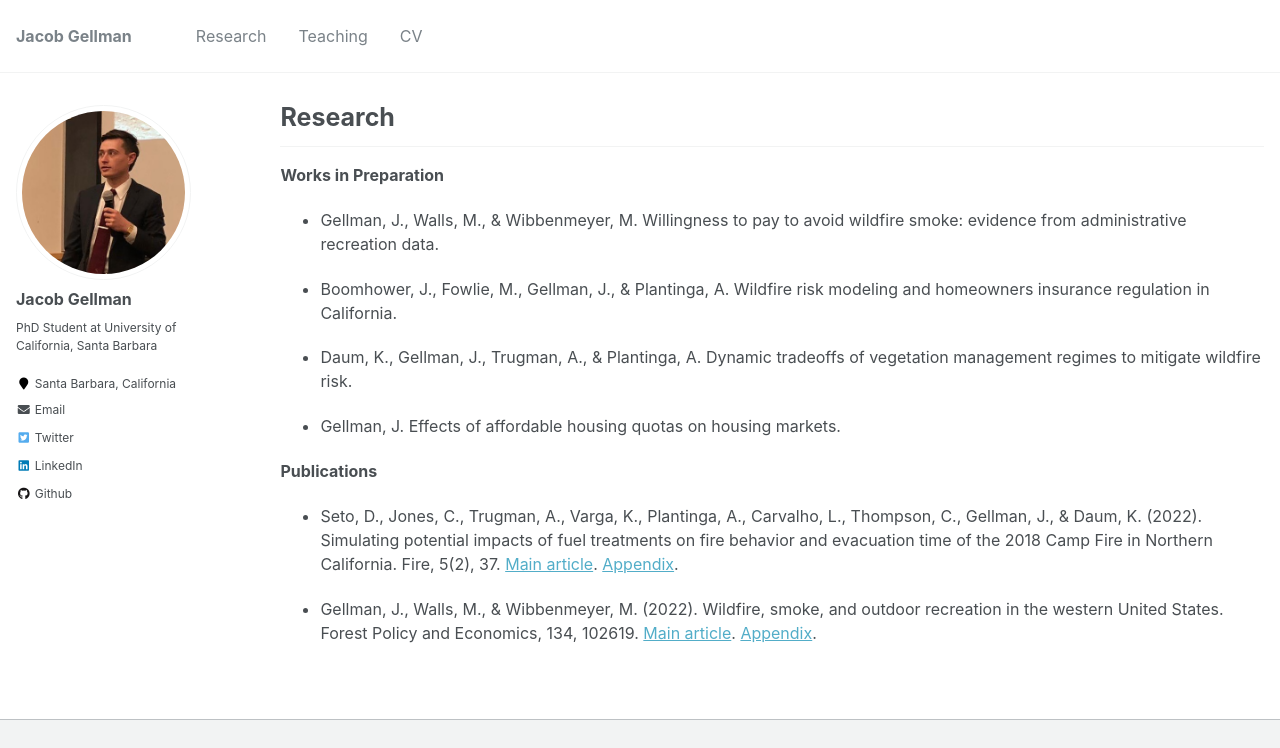
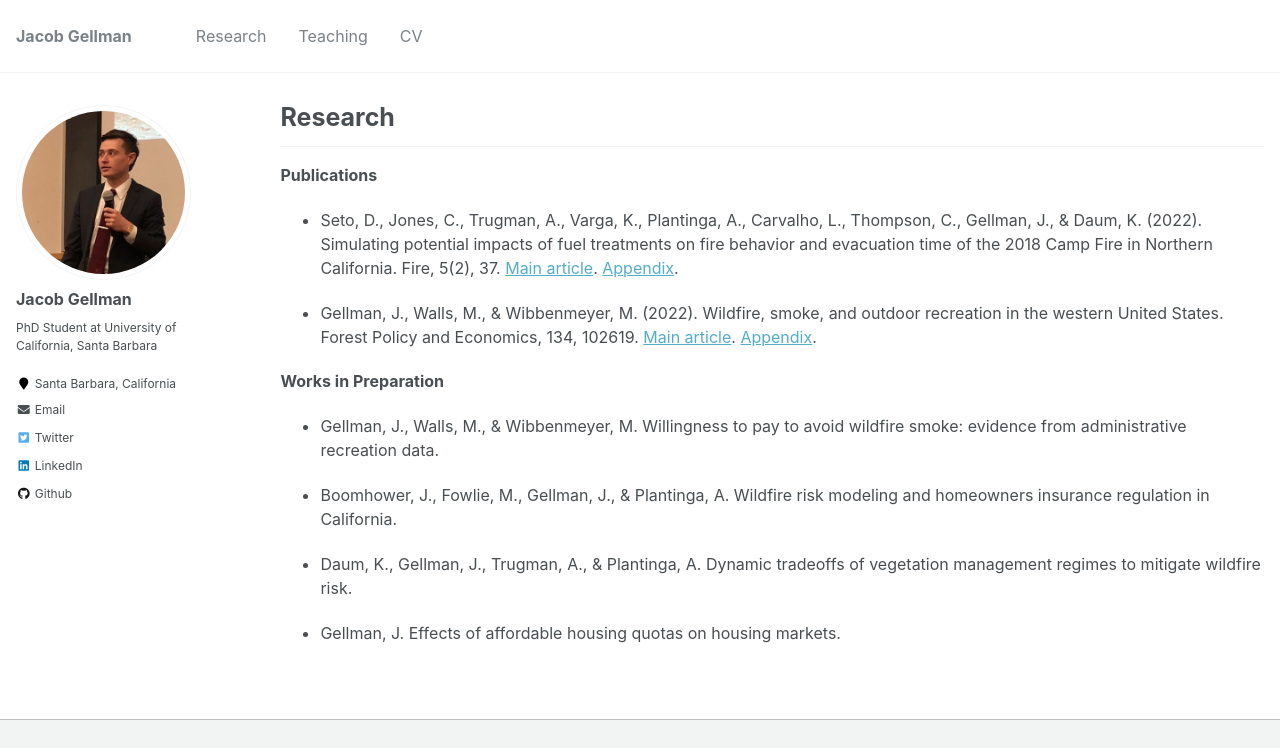
Before and after one commit to jacobgellman/jacobgellman.github.io, a Jekyll site: the page built from _pages/research.md, in a window 1280 px wide, cut to the strip 0-748 px from the top of the page. Built offline with Jekyll 4.4.1, drawn with Linux system fonts in a browser that asks for light colours; part of the change alters nothing that is shown.

```diff
--- a/_pages/research.md
+++ b/_pages/research.md
@@ -9,6 +9,11 @@ author_profile: true
 
 ------
 
+**Publications**
+* Seto, D., Jones, C., Trugman, A., Varga, K., Plantinga, A., Carvalho, L., Thompson, C., Gellman, J., & Daum, K. (2022). Simulating potential impacts of fuel treatments on fire behavior and evacuation time of the 2018 Camp Fire in Northern California. Fire, 5(2), 37. [Main article](https://jacobgellman.github.io/files/seto_et_al_2022-fuel_treatments_camp_fire.pdf). [Appendix](https://jacobgellman.github.io/files/seto_et_al_2022-fuel_treatments_camp_fire_appendix.pdf).
+
+* Gellman, J., Walls, M., & Wibbenmeyer, M. (2022). Wildfire, smoke, and outdoor recreation in the western United States. Forest Policy and Economics, 134, 102619. [Main article](https://jacobgellman.github.io/files/gellman_et_al_2022-wildfire_smoke_recreation.pdf). [Appendix](https://jacobgellman.github.io/files/gellman_et_al_2022-wildfire_smoke_recreation_appendix.pdf).
+
 **Works in Preparation**
 * Gellman, J., Walls, M., & Wibbenmeyer, M. Willingness to pay to avoid wildfire smoke: evidence from administrative recreation data.
 
@@ -17,8 +22,3 @@ author_profile: true
 * Daum, K., Gellman, J., Trugman, A., & Plantinga, A. Dynamic tradeoffs of vegetation management regimes to mitigate wildfire risk.
 
 * Gellman, J. Effects of affordable housing quotas on housing markets.
-
-**Publications**
-* Seto, D., Jones, C., Trugman, A., Varga, K., Plantinga, A., Carvalho, L., Thompson, C., Gellman, J., & Daum, K. (2022). Simulating potential impacts of fuel treatments on fire behavior and evacuation time of the 2018 Camp Fire in Northern California. Fire, 5(2), 37. [Main article](https://jacobgellman.github.io/files/seto_et_al_2022-fuel_treatments_camp_fire.pdf). [Appendix](https://jacobgellman.github.io/files/seto_et_al_2022-fuel_treatments_camp_fire_appendix.pdf).
-
-* Gellman, J., Walls, M., & Wibbenmeyer, M. (2022). Wildfire, smoke, and outdoor recreation in the western United States. Forest Policy and Economics, 134, 102619. [Main article](https://jacobgellman.github.io/files/gellman_et_al_2022-wildfire_smoke_recreation.pdf). [Appendix](https://jacobgellman.github.io/files/gellman_et_al_2022-wildfire_smoke_recreation_appendix.pdf).
```
Also changed, not shown: 1 other file.
